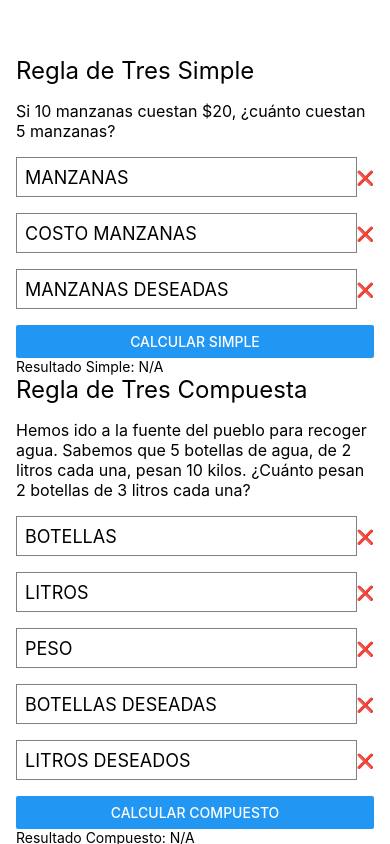
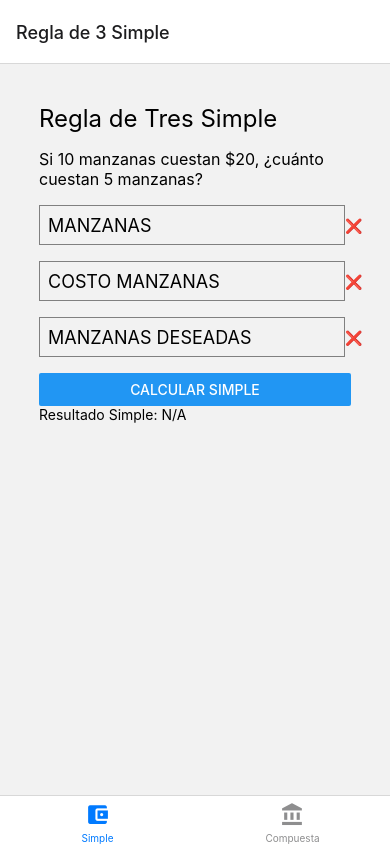
Before and after one commit to Alejomv/appv1, a React Native app: screen /Home in a window 390 px wide. Built offline with nearby package versions, Linux system fonts and the light colour scheme.

Commit message:
Actaulizacion Menu

```diff
--- a/App.js
+++ b/App.js
@@ -1,13 +1,18 @@
-import { StatusBar } from "expo-status-bar";
-import { StyleSheet, Text, View, Image } from "react-native";
-import Vista1 from "./vista1";
+import "react-native-gesture-handler";
+import React from "react";
+import { StyleSheet } from "react-native";
+import { NavigationContainer } from "@react-navigation/native";
+import NavigationStack from "./src/navigation/NavigationStack";
+import NavigationTab from "./src/navigation/NavigationTab";
+
 
 export default function App() {
   return (
-    <View style={styles.container}>
-      <Vista1 />
-      <StatusBar style="auto" />
-    </View>
+    <NavigationContainer>
+      {/* <NavigationStack /> */}
+       <NavigationTab />
+
+    </NavigationContainer>
   );
 }
 
--- /dev/null
+++ b/src/navigation/NavigationStack.js
@@ -0,0 +1,20 @@
+import react from "react";
+import {createNativeStackNavigator} from "@react-navigation/native-stack";
+import HomeScreen from "../screen/HomeScreen";
+import SImpleScreen from "../screen/SImpleScreen";
+import CompuestaScreen from "../screen/CompuestaScreen";
+
+
+
+const Stack = createNativeStackNavigator();
+
+export default function NavigationStack() {
+return (
+<Stack.Navigator initialRouteName="Home">
+    <Stack.Screen name="Home" component={HomeScreen}/>
+    <Stack.Screen name="Simple" component={SImpleScreen}/>
+
+</Stack.Navigator>
+
+)
+}
--- /dev/null
+++ b/src/navigation/NavigationTab.js
@@ -0,0 +1,35 @@
+import React from "react";
+import { createBottomTabNavigator } from "@react-navigation/bottom-tabs";
+import MaterialCommunityIcons from 'react-native-vector-icons/MaterialCommunityIcons'; // importa el set de íconos que desees
+
+import HomeScreen from "../screen/HomeScreen";
+import SImpleScreen from "../screen/SImpleScreen";
+
+const Tab = createBottomTabNavigator();
+
+export default function NavigationTab() {
+  return (
+    <Tab.Navigator>
+      <Tab.Screen
+        name="Regla de 3 Simple"
+        component={HomeScreen}
+        options={{
+          tabBarLabel: 'Simple',
+          tabBarIcon: ({ color, size }) => (
+            <MaterialCommunityIcons name="wallet" color={color} size={size} />
+          ),
+        }}
+      />
+      <Tab.Screen
+        name="Regla de 3 Compuesta"
+        component={SImpleScreen}
+        options={{
+          tabBarLabel: 'Compuesta',
+          tabBarIcon: ({ color, size }) => (
+            <MaterialCommunityIcons name="bank" color={color} size={size} />
+          ),
+        }}
+      />
+    </Tab.Navigator>
+  );
+}
--- /dev/null
+++ b/src/screen/CompuestaScreen.js
@@ -0,0 +1,66 @@
+import React, { useState } from 'react';
+import { View, Text, TextInput, Button, StyleSheet, Alert } from 'react-native';
+
+const ReglaDeTresCompuesta = () => {
+  const [compuesto, setCompuesto] = useState({ botellas: '', litros: '', peso: '', botellas_deseadas: '', litros_deseados: '' });
+  const [resultadoCompuesto, setResultadoCompuesto] = useState(null);
+
+  const displaySymbol = (value) => value ? '✔️' : '❌';
+  const borderColor = (value) => value ? 'green' : 'grey';
+
+  const calcularCompuesto = () => {
+    if (!Object.values(compuesto).every(v => v)) {
+      Alert.alert('Error', 'Por favor, complete todos los campos para la Regla de Tres Compuesta.');
+      return;
+    }
+    const res = (parseFloat(compuesto.botellas_deseadas) * parseFloat(compuesto.litros_deseados) * parseFloat(compuesto.peso)) / (parseFloat(compuesto.botellas) * parseFloat(compuesto.litros));
+    setResultadoCompuesto(res);
+  };
+
+  return (
+    <View style={{ marginTop: 40 }}>
+      <Text style={styles.title}>Regla de Tres Compuesta</Text>
+      <Text style={styles.description}>Hemos ido a la fuente del pueblo para recoger agua. Sabemos que 5 botellas de agua, de 2 litros cada una, pesan 10 kilos. ¿Cuánto pesan 2 botellas de 3 litros cada una?</Text>
+
+      {Object.keys(compuesto).map((key, index) => (
+        <View key={index} style={styles.inputWrapper}>
+          <TextInput
+            style={[styles.input, { borderColor: borderColor(compuesto[key]) }]}
+            placeholder={key.replace('_', ' ').toUpperCase()}
+            keyboardType="numeric"
+            onChangeText={text => setCompuesto({ ...compuesto, [key]: text })}
+          />
+          <Text style={{ color: borderColor(compuesto[key]) }}>{displaySymbol(compuesto[key])}</Text>
+        </View>
+      ))}
+
+      <Button title="Calcular Compuesto" onPress={calcularCompuesto} />
+      <Text>Resultado Compuesto: {resultadoCompuesto !== null ? resultadoCompuesto : 'N/A'}</Text>
+    </View>
+  );
+};
+
+const styles = StyleSheet.create({
+  title: {
+    fontSize: 24,
+    marginBottom: 16,
+  },
+  description: {
+    fontSize: 16,
+    marginBottom: 16,
+  },
+  inputWrapper: {
+    flexDirection: 'row',
+    alignItems: 'center',
+    marginBottom: 16,
+  },
+  input: {
+    flex: 1,
+    fontSize: 18,
+    borderWidth: 1,
+    padding: 8,
+    height: 40,
+  },
+});
+
+export default ReglaDeTresCompuesta;
--- /dev/null
+++ b/src/screen/HomeScreen.js
@@ -0,0 +1,71 @@
+import React, { useState } from 'react';
+import { View, Text, TextInput, Button, StyleSheet, Alert } from 'react-native';
+
+const ReglaDeTresSimple = () => {
+  const [simple, setSimple] = useState({ manzanas: '', costo_manzanas: '', manzanas_deseadas: '' });
+  const [resultadoSimple, setResultadoSimple] = useState(null);
+
+  const displaySymbol = (value) => value ? '✔️' : '❌';
+  const borderColor = (value) => value ? 'green' : 'grey';
+
+  const calcularSimple = () => {
+    if (!Object.values(simple).every(v => v)) {
+      Alert.alert('Error', 'Por favor, complete todos los campos para la Regla de Tres Simple.');
+      return;
+    }
+    const res = (parseFloat(simple.manzanas_deseadas) * parseFloat(simple.costo_manzanas)) / parseFloat(simple.manzanas);
+    setResultadoSimple(res);
+  };
+
+  return (
+    <View style={styles.mainContainer}>
+      <Text style={styles.title}>Regla de Tres Simple</Text>
+      <Text style={styles.description}>Si 10 manzanas cuestan $20, ¿cuánto cuestan 5 manzanas?</Text>
+
+      {Object.keys(simple).map((key, index) => (
+        <View key={index} style={styles.inputWrapper}>
+          <TextInput
+            style={[styles.input, { borderColor: borderColor(simple[key]) }]}
+            placeholder={key.replace('_', ' ').toUpperCase()}
+            keyboardType="numeric"
+            onChangeText={text => setSimple({ ...simple, [key]: text })}
+          />
+          <Text style={{ color: borderColor(simple[key]) }}>{displaySymbol(simple[key])}</Text>
+        </View>
+      ))}
+
+      <Button title="Calcular Simple" onPress={calcularSimple} />
+      <Text>Resultado Simple: {resultadoSimple !== null ? resultadoSimple : 'N/A'}</Text>
+    </View>
+  );
+};
+
+const styles = StyleSheet.create({
+  mainContainer: {
+    marginTop: 40,
+    marginLeft: '10%',  // 10% margin on the left
+    marginRight: '10%', // 10% margin on the right
+  },
+  title: {
+    fontSize: 24,
+    marginBottom: 16,
+  },
+  description: {
+    fontSize: 16,
+    marginBottom: 16,
+  },
+  inputWrapper: {
+    flexDirection: 'row',
+    alignItems: 'center',
+    marginBottom: 16,
+  },
+  input: {
+    flex: 1,
+    fontSize: 18,
+    borderWidth: 1,
+    padding: 8,
+    height: 40,
+  },
+});
+
+export default ReglaDeTresSimple;
--- /dev/null
+++ b/src/screen/SImpleScreen.js
@@ -0,0 +1,71 @@
+import React, { useState } from 'react';
+import { View, Text, TextInput, Button, StyleSheet, Alert } from 'react-native';
+
+const ReglaDeTresCompuesta = () => {
+  const [compuesto, setCompuesto] = useState({ botellas: '', litros: '', peso: '', botellas_deseadas: '', litros_deseados: '' });
+  const [resultadoCompuesto, setResultadoCompuesto] = useState(null);
+
+  const displaySymbol = (value) => value ? '✔️' : '❌';
+  const borderColor = (value) => value ? 'green' : 'grey';
+
+  const calcularCompuesto = () => {
+    if (!Object.values(compuesto).every(v => v)) {
+      Alert.alert('Error', 'Por favor, complete todos los campos para la Regla de Tres Compuesta.');
+      return;
+    }
+    const res = (parseFloat(compuesto.botellas_deseadas) * parseFloat(compuesto.litros_deseados) * parseFloat(compuesto.peso)) / (parseFloat(compuesto.botellas) * parseFloat(compuesto.litros));
+    setResultadoCompuesto(res);
+  };
+
+  return (
+    <View style={styles.mainContainer}>
+      <Text style={styles.title}>Regla de Tres Compuesta</Text>
+      <Text style={styles.description}>Hemos ido a la fuente del pueblo para recoger agua. Sabemos que 5 botellas de agua, de 2 litros cada una, pesan 10 kilos. ¿Cuánto pesan 2 botellas de 3 litros cada una?</Text>
+
+      {Object.keys(compuesto).map((key, index) => (
+        <View key={index} style={styles.inputWrapper}>
+          <TextInput
+            style={[styles.input, { borderColor: borderColor(compuesto[key]) }]}
+            placeholder={key.replace('_', ' ').toUpperCase()}
+            keyboardType="numeric"
+            onChangeText={text => setCompuesto({ ...compuesto, [key]: text })}
+          />
+          <Text style={{ color: borderColor(compuesto[key]) }}>{displaySymbol(compuesto[key])}</Text>
+        </View>
+      ))}
+
+      <Button title="Calcular Compuesto" onPress={calcularCompuesto} />
+      <Text>Resultado Compuesto: {resultadoCompuesto !== null ? resultadoCompuesto : 'N/A'}</Text>
+    </View>
+  );
+};
+
+const styles = StyleSheet.create({
+  mainContainer: {
+    marginTop: 40,
+    marginLeft: '5%',  // 5% margin on the left
+    marginRight: '5%', // 5% margin on the right
+  },
+  title: {
+    fontSize: 24,
+    marginBottom: 16,
+  },
+  description: {
+    fontSize: 16,
+    marginBottom: 16,
+  },
+  inputWrapper: {
+    flexDirection: 'row',
+    alignItems: 'center',
+    marginBottom: 16,
+  },
+  input: {
+    flex: 1,
+    fontSize: 18,
+    borderWidth: 1,
+    padding: 8,
+    height: 40,
+  },
+});
+
+export default ReglaDeTresCompuesta;
--- a/vista1.js
+++ b/vista1.js
@@ -1,5 +1,9 @@
 import React, { useState } from 'react';
+import { NavigationContainer } from '@react-navigation/native';
 import { View, Text, TextInput, Button, StyleSheet, ScrollView, Alert } from 'react-native';
+
+
+
 
 const Calculadora = () => {
   const [simple, setSimple] = useState({ manzanas: '', costo_manzanas: '', manzanas_deseadas: '' });
@@ -30,6 +34,7 @@ const Calculadora = () => {
   };
 
   return (
+
     <ScrollView style={styles.container}>
       <View style={{ marginTop: 40 }}>
         <Text style={styles.title}>Regla de Tres Simple</Text>
@@ -70,6 +75,7 @@ const Calculadora = () => {
         <View style={{ height: 40 }} />
       </View>
     </ScrollView>
+
   );
 };
 
```
Also changed, not shown: package.json (+9 -2 lines), 1 other file (tests, documents, lock files or other folders).
